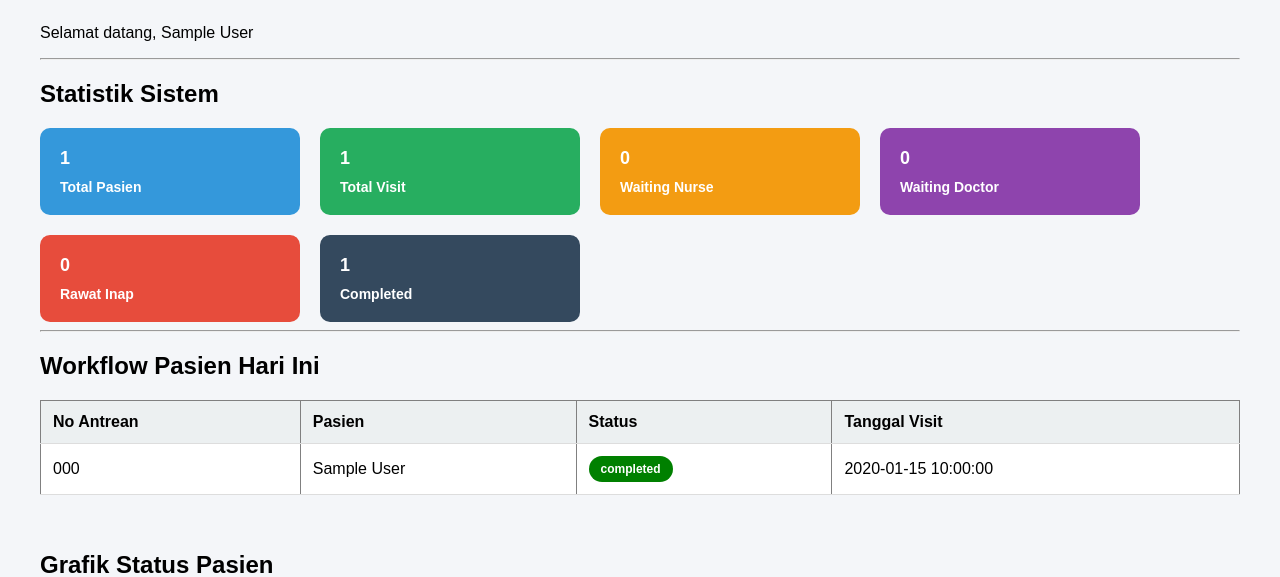
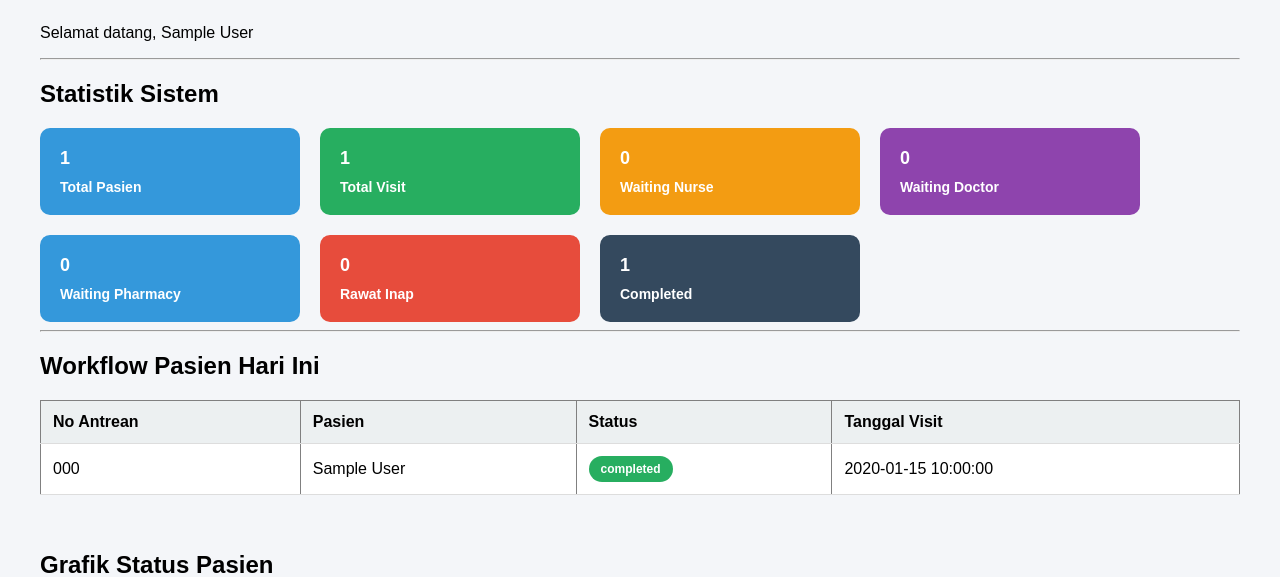
Before and after one commit to arivernando21/emr-project, a PHP site: page /modules/admin/dashboard.php in a window 1280 px wide. Shown: the part 272-849 px from the top of the page. Run offline with PHP 8.4, Linux system fonts and the light colour scheme; the visitor is signed in with stand-in values (Sample User, id 1); tables that the repository leaves empty or names only in its code hold one stand-in row (values such as "Sample post").

Commit message:
nambah fitur

```diff
--- a/modules/admin/dashboard.php
+++ b/modules/admin/dashboard.php
@@ -63,6 +63,19 @@ $waiting_lab = mysqli_fetch_assoc(
         "SELECT COUNT(*) as total
 FROM visits
 WHERE visit_status = 'waiting_lab'"
+    )
+
+);
+
+$waiting_pharmacy = mysqli_fetch_assoc(
+
+    mysqli_query(
+
+        $conn,
+
+        "SELECT COUNT(*) as total
+FROM visits
+WHERE visit_status = 'waiting_pharmacy'"
     )
 
 );
@@ -190,6 +203,14 @@ include '../../templates/navbar.php';
 
     </div>
 
+    <div class="card blue">
+
+        <?= $waiting_pharmacy['total']; ?>
+
+        <small>Waiting Pharmacy</small>
+
+    </div>
+
     <div class="card red">
 
         <?= $inpatient['total']; ?>
@@ -240,8 +261,38 @@ include '../../templates/navbar.php';
 
             <td>
 
-                <span class="badge
-                    <?= $visit['visit_status']; ?>">
+                <?php
+
+                $badge = 'badge-gray';
+
+                if ($visit['visit_status'] == 'waiting_nurse') {
+
+                    $badge = 'badge-orange';
+
+                } elseif ($visit['visit_status'] == 'waiting_doctor') {
+
+                    $badge = 'badge-purple';
+
+                } elseif ($visit['visit_status'] == 'waiting_lab') {
+
+                    $badge = 'badge-red';
+
+                } elseif ($visit['visit_status'] == 'waiting_pharmacy') {
+
+                    $badge = 'badge-blue';
+
+                } elseif ($visit['visit_status'] == 'inpatient') {
+
+                    $badge = 'badge-red';
+
+                } elseif ($visit['visit_status'] == 'completed') {
+
+                    $badge = 'badge-green';
+                }
+
+                ?>
+
+                <span class="badge <?= $badge; ?>">
 
                     <?= $visit['visit_status']; ?>
 
```
Also changed, not shown: modules/inpatient/complete_visit.php (+11 -0 lines).
